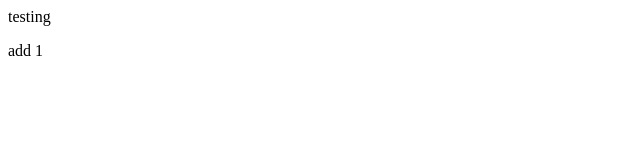
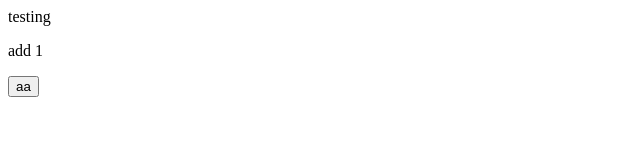
Before and after one commit to brams98/Train, a plain HTML site: page index.html in a window 1280 px wide. Shown: the full height of the page, 0-640 px from the left. Drawn offline with Linux system fonts and the light colour scheme.

Commit message:
add p button

```diff
--- a/index.html
+++ b/index.html
@@ -5,5 +5,6 @@
 <body>
 <p>testing</p>
 <p>add 1</p>
+<button>aa</button>
 </body>
 </html>
```
